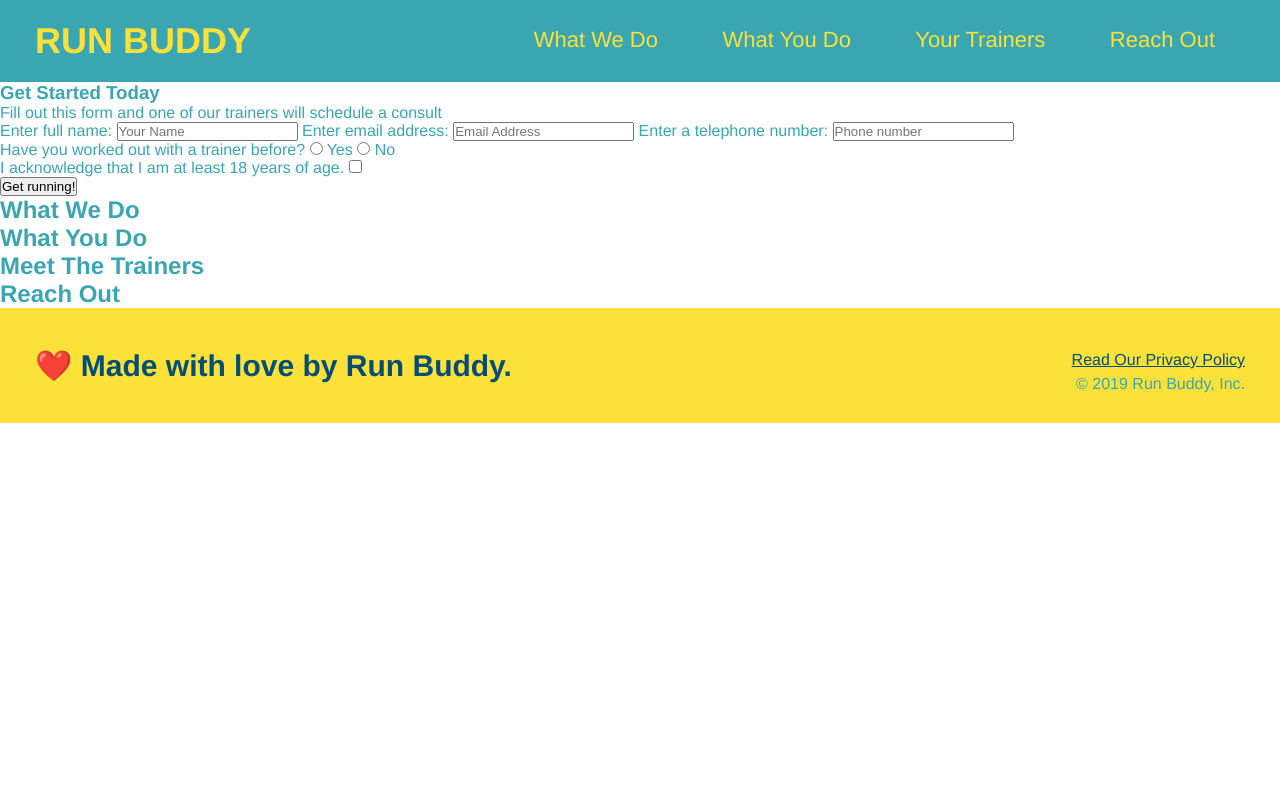
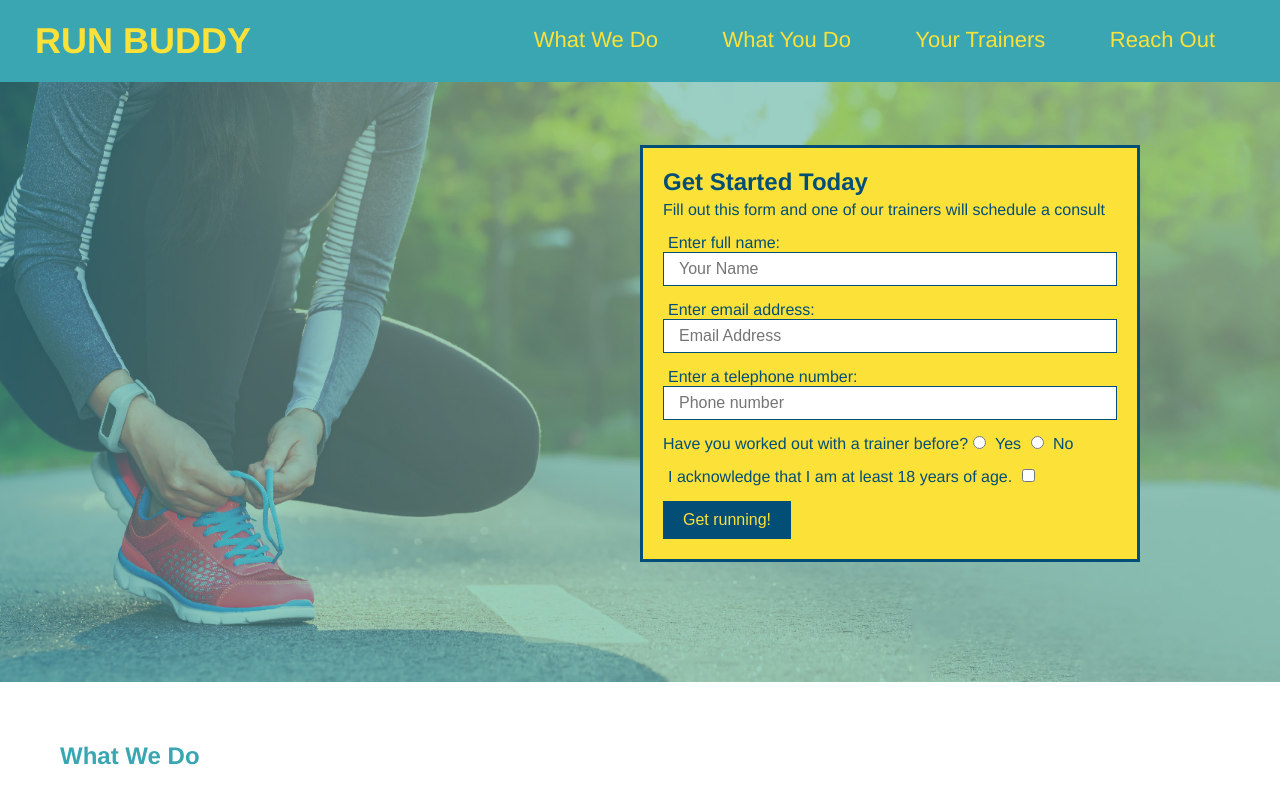
Before and after one commit to taystarr/run-buddy, a plain HTML site: page index.html in a window 1280 px wide. Shown: the top 800 px of the page. Drawn offline with Linux system fonts and the light colour scheme.

Commit message:
sign up style

```diff
--- a/assets/css/style.css
+++ b/assets/css/style.css
@@ -54,3 +54,50 @@ footer div {
 footer a {
     color: #024e76;
 }
+section {
+    padding: 60px;
+}
+/* Hero Style Start */
+.hero {
+    background-image: url("../images/hero-bg.jpeg");
+    height: 600px;
+    background-size: cover;
+    background-position: center;
+    position: relative;
+}
+.hero-form {
+    color: #024e76;
+    background-color: #fce138;
+    padding: 20px;
+    width: 500px;
+    border: solid 3px #024e76;
+    position: absolute;
+    bottom: 120px;
+    right: 140px;
+}
+.hero-form h3 {
+    margin: 0;
+    font-size: 24px;
+}
+.hero-form p {
+    margin: 5px 0 15px 0;
+}
+.form-input {
+    border: 1px solid #024e76;
+    display: block;
+    padding: 7px 15px;
+    font-size: 16px;
+    color: #024e76;
+    width: 100%;
+    margin-bottom: 15px;
+}
+.hero-form label {
+    margin: 0 5px;
+}
+.hero-form button {
+    color: #fce138;
+    background-color: #024e76;
+    border: none;
+    padding: 10px 20px;
+    font-size: 16px;
+}
--- a/index.html
+++ b/index.html
@@ -33,17 +33,17 @@
         </header>
 
         <!-- hero/jumbotron -->
-        <section>
-            <div>
+        <section class="hero">
+            <div class="hero-form">
                 <h3>Get Started Today</h3>
                 <p>Fill out this form and one of our trainers will schedule a consult</p>
             <form>
                 <label for="name">Enter full name:</label>
-                <input type="text" placeholder="Your Name" name="name" id="name" />
+                <input type="text" placeholder="Your Name" name="name" id="name" class="form-input" />
                 <label for="email">Enter email address:</label>
-                <input type="email" placeholder="Email Address" name="email" id="email" />
+                <input type="email" placeholder="Email Address" name="email" id="email" class="form-input" />
                 <label for="phone">Enter a telephone number:</label>
-                <input type="tel" placeholder="Phone number" name="phone" id="phone"
+                <input type="tel" placeholder="Phone number" name="phone" id="phone" class="form-input" />
             </form>
             <form>
                 <p>
```
Also changed, not shown: assets/images/hero-bg.jpeg (added).
